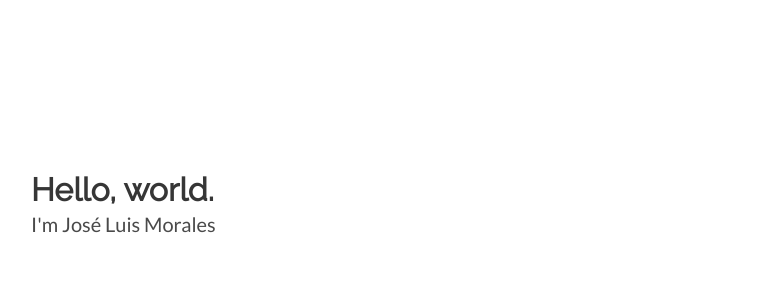
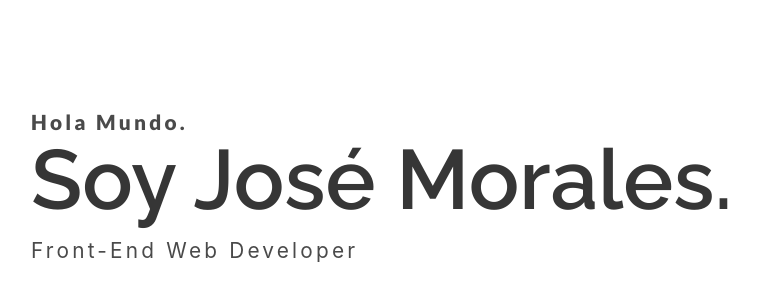
Before and after one commit to devjoseluis/jmorales-cv, a website built with Parcel: page index.html in a window 1280 px wide. Shown: the part 196-496 px from the top of the page, without its empty margins (33-792 px from the left). Built offline with nearby package versions, Linux system fonts and the light colour scheme.

Commit message:
Add spanish name and job title
- Add text styles

- Add google font weights

```diff
--- a/index.html
+++ b/index.html
@@ -12,12 +12,15 @@
   <section class="hero is-fullheight">
     <div class="hero-body">
       <div class="container">
-        <h1 class="title has-text-centered">
-          Hello, world.
+        <h3 class="hello subtitle has-text-primary has-text-centered is-uppercase">
+          Hola Mundo.
+        </h3>
+        <h1 class="name title has-text-centered">
+          Soy José Morales.
         </h1>
-        <h2 class="subtitle has-text-centered">
-          I'm José Luis Morales
-        </h2>
+        <h2 class="job-title has-text-centered is-uppercase">
+          Front-End Web Developer
+        </h1>
       </div>
     </div>
   </section>
--- a/styles/style.scss
+++ b/styles/style.scss
@@ -1,7 +1,7 @@
 @charset 'utf-8';
 
 // Import a Google Font
-@import url('https://fonts.googleapis.com/css?family=Lato|Raleway&display=swap');
+@import url('https://fonts.googleapis.com/css?family=Lato:400,900|Raleway:600&display=swap');
 
 // Set your brand colors
 $dark-pink: hsl(332, 100%, 40%);
@@ -19,3 +19,77 @@ $subtitle-family: 'Lato', sans-serif;
 @import '~bulma/sass/elements/container';
 @import '~bulma/sass/elements/title';
 @import '~bulma/sass/layout/hero';
+
+.hero-body {
+  padding: 3rem 0.5rem;
+}
+
+.title.name {
+  margin-top: 0;
+  margin-bottom: 0.6rem;
+  font-size: 2.25rem;
+
+  @include from (22rem) {
+    font-size: 2.5rem;
+  }
+
+  @include from (25rem) {
+    font-size: 2.75rem;
+  }
+
+  @include from (30rem) {
+    font-size: 3.25rem;
+  }
+
+  @include from (37.5rem) {
+    font-size: 4rem;
+    line-height: 1;
+  }
+
+  @include from (45rem) {
+    font-size: 4.75rem;
+  }
+
+  @include from (52.5rem) {
+    font-size: 5.25rem;
+  }
+}
+
+.subtitle.hello {
+  margin-bottom: 0.3rem;
+  font-weight: 900;
+  font-size: 1rem;
+  line-height: 1.565;
+  letter-spacing: 0.2rem;
+
+  @include from (25rem) {
+    font-size: 1.3rem;
+  }
+
+  @include from (37.5rem) {
+    margin-bottom: 0;
+    font-size: 1.5rem;
+  }
+
+  @include from (52.5rem) {
+    font-size: 1.3rem;
+  }
+
+  + .title.name {
+    margin-top: 0;
+  }
+}
+
+.job-title {
+  margin-bottom: 2rem;
+  line-height: 2.4rem;
+  letter-spacing: 0.2rem;
+
+  @include from (22rem) {
+    font-size: 1.2rem;
+  }
+
+  @include from (37.5rem) {
+    font-size: 1.3rem;
+  }
+}
```
